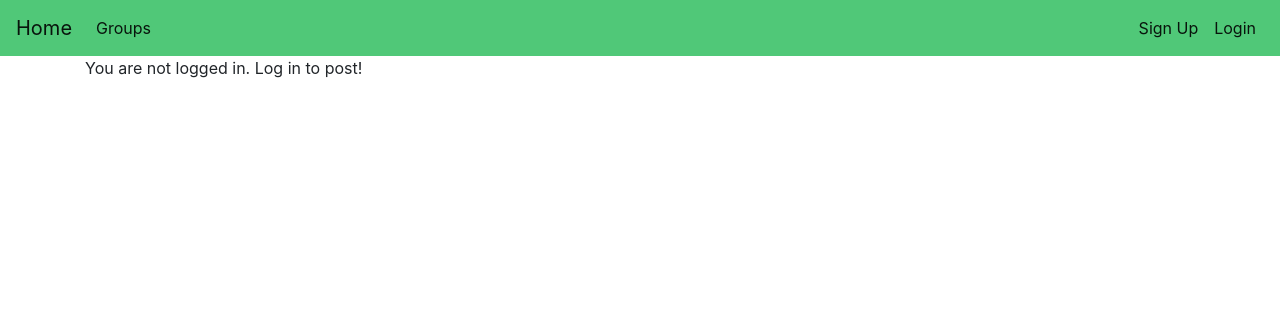
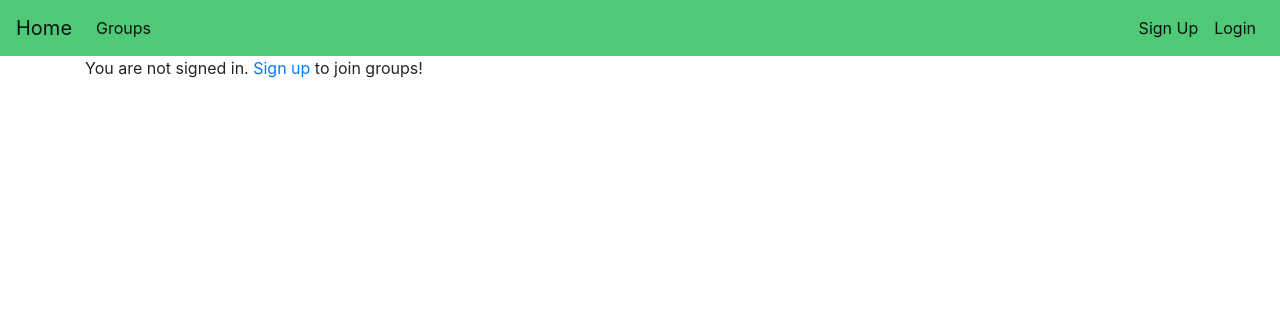
Before and after one commit to TheDomesticUser/space-social, a Django app: page /groups/ in a window 1280 px wide. Shown: the top 316 px of the page. Run offline with Django 3.2, Linux system fonts and the light colour scheme; data that the repository does not hold is empty; some libraries are stand-ins or nearby versions.

Commit message:
Anonymous users are now restricted to certain functionalities such as joining or creating a group

```diff
--- a/basic_app/templates/group_detail.html
+++ b/basic_app/templates/group_detail.html
@@ -10,12 +10,13 @@
   <p>Members: {{ object.members_count }}</p>
   <p>Date Created: {{ object.date_created }}</p>
 
+  {% if user.is_authenticated %}
     <!-- Display delete group functionality only for the leader -->
     {% if object.leader == user %}
       <a href="{% url 'basic_app:delete_group' pk=object.pk %}">Delete group</a>
     {% else %}
       {% if already_joined %}
-
+        <h1>Already Joined</h1>
       {% else %}
         <form action="{% url 'basic_app:join_group' pk=group.pk %}" method="post">
           {% csrf_token %}
@@ -26,4 +27,5 @@
     {% endif %}
 
     <!-- Display the posts -->
+  {% endif %}
 {% endblock %}
--- a/basic_app/templates/list_groups.html
+++ b/basic_app/templates/list_groups.html
@@ -4,7 +4,11 @@
 
 {% block body %}
   {% if not user.is_authenticated %}
-    <p>You are not logged in. Log in to post!</p>
+    <p>
+      You are not signed in.
+        <a href="{% url 'basic_app:user_signup' %}">Sign up</a>
+      to join groups!
+    </p>
   {% else %}
     <button>
       <a href="{% url 'basic_app:create_group' %}" class="link">
```
Lines whose indentation alone changed are shown as unchanged.
